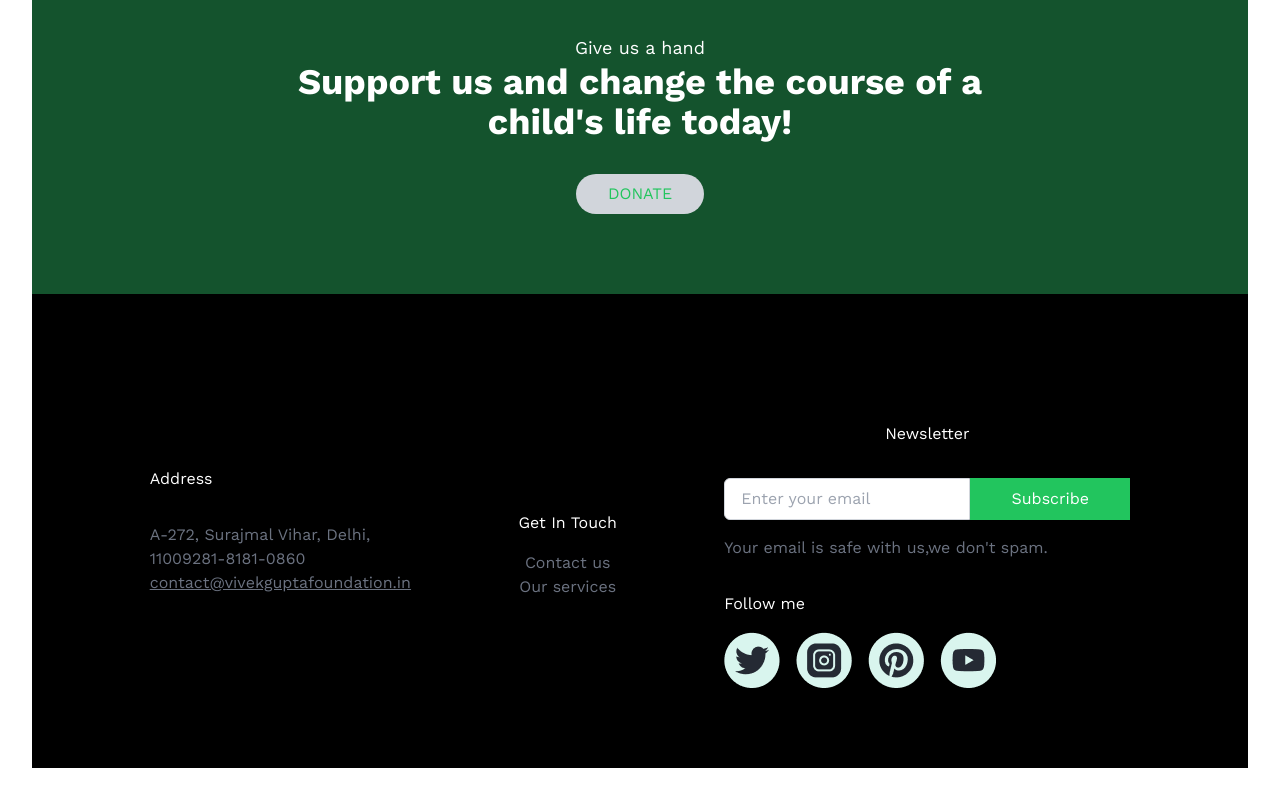
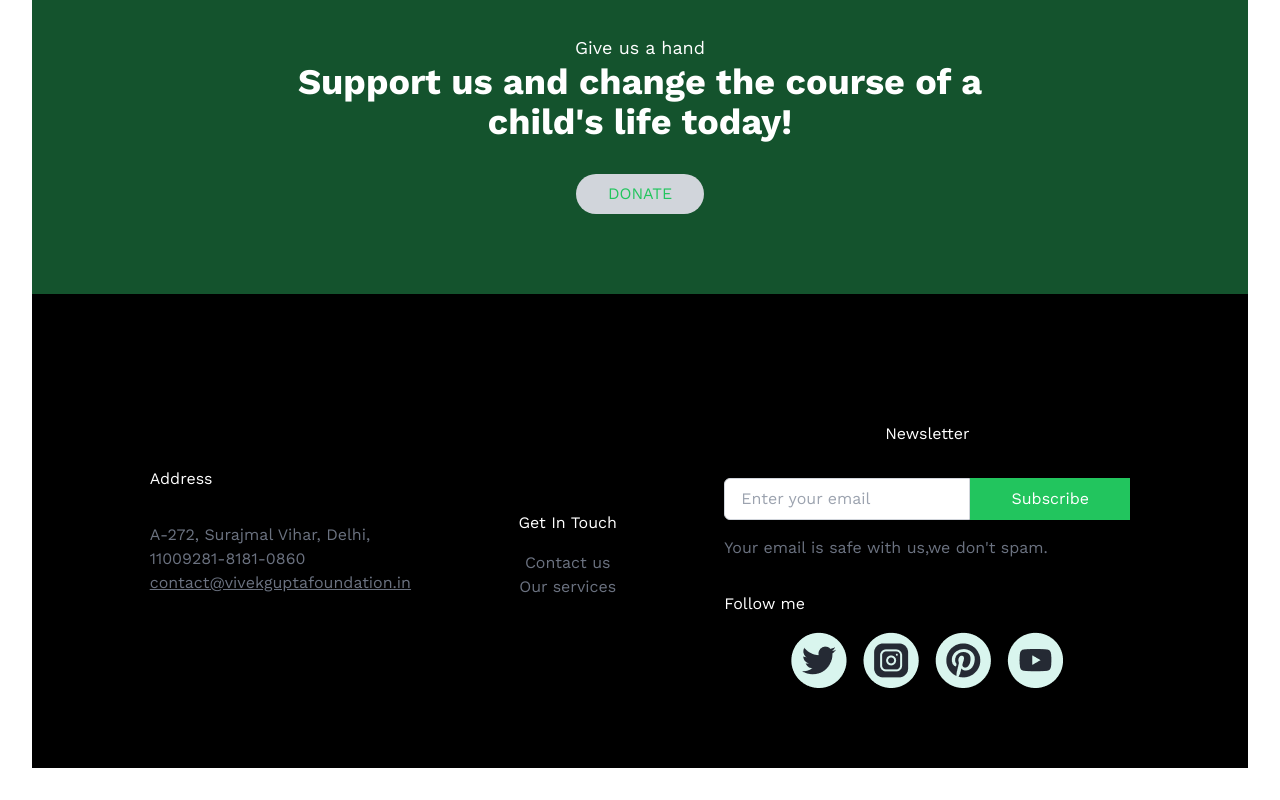
Before and after one commit to Amoh-Ntim/charity-non-profit, a React (Vite) app: page / in a window 1280 px wide. Shown: the part 2943-3743 px from the top of the page. Built offline with nearby package versions, Linux system fonts and the light colour scheme.

Commit message:
all items aligned for all devices

```diff
--- a/src/Hero/Bottomnav.jsx
+++ b/src/Hero/Bottomnav.jsx
@@ -38,7 +38,7 @@ const Bottomnav = () => {
         <h6 className="text-gray-500 mt-4 text-left">Your email is safe with us,we don{"'"}t spam.</h6>
         <h6 className="text-left mt-8">Follow me</h6>
         {/* socials */}
-        <div className="flex mt-4 gap-4">
+        <div className="flex justify-center items-center mt-4 gap-4">
             <img className="hover:text-green-500 object-cover transition-transform transform scale-100 group-hover:scale-110" src="Group 3247.png"/>
             <img className="hover:text-green-500" src="Group 3248.png"/>
             <img className="hover:text-green-500" src="Group 3249.png"/>
```
